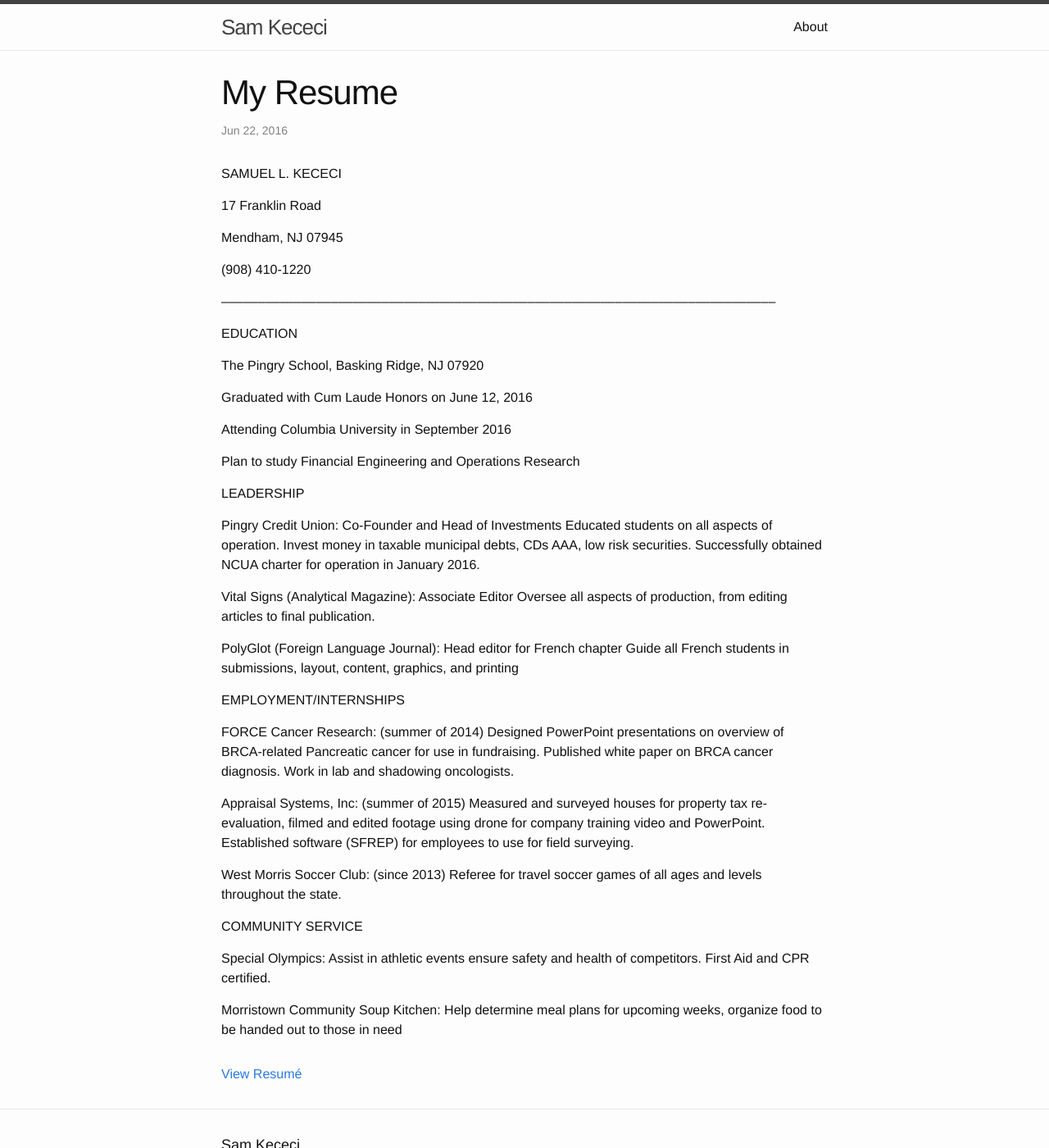
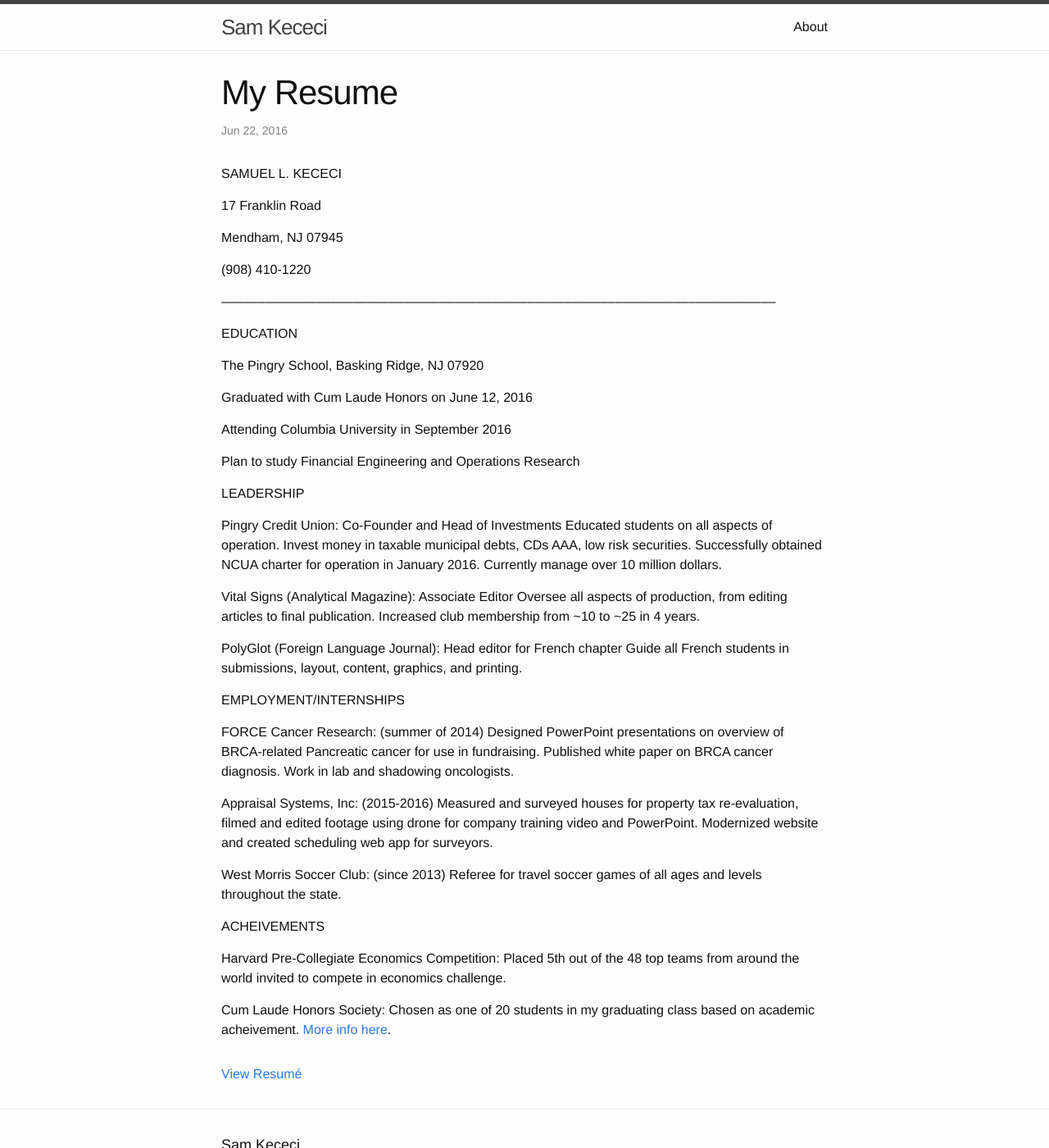
Before and after one commit to skececi/skececi.github.io, a Jekyll site: the page built from _posts/2016-6-21-resume.markdown, in a window 1280 px wide and 1400 px high. Shown: the whole window at 82% size. Built offline with Jekyll 4.4.1, drawn with Linux system fonts in a browser that asks for light colours.

Commit message:
Update 2016-6-21-resume.markdown

```diff
--- a/_posts/2016-6-21-resume.markdown
+++ b/_posts/2016-6-21-resume.markdown
@@ -29,12 +29,12 @@ Plan to study Financial Engineering and Operations Research
 LEADERSHIP
 
 Pingry Credit Union: Co-Founder and Head of Investments
-Educated students on all aspects of operation. Invest money in taxable municipal debts, CDs AAA, low risk securities. Successfully obtained NCUA charter for operation in January 2016.
+Educated students on all aspects of operation. Invest money in taxable municipal debts, CDs AAA, low risk securities. Successfully obtained NCUA charter for operation in January 2016. Currently manage over 10 million dollars.
 
 Vital Signs (Analytical Magazine): Associate Editor
-Oversee all aspects of production, from editing articles to final publication.
+Oversee all aspects of production, from editing articles to final publication. Increased club membership from ~10 to ~25 in 4 years.
 
-PolyGlot (Foreign Language Journal): Head editor for French chapter Guide all French students in submissions, layout, content, graphics, and printing
+PolyGlot (Foreign Language Journal): Head editor for French chapter Guide all French students in submissions, layout, content, graphics, and printing.
 
 
 EMPLOYMENT/INTERNSHIPS
@@ -43,17 +43,22 @@ FORCE Cancer Research: (summer of 2014)
 Designed PowerPoint presentations on overview of BRCA-related Pancreatic cancer for use in fundraising.
 Published white paper on BRCA cancer diagnosis. Work in lab and shadowing oncologists.
 
-Appraisal Systems, Inc: (summer of 2015)
-Measured and surveyed houses for property tax re-evaluation, filmed and edited footage using drone for company training video and PowerPoint. Established software (SFREP) for employees to use for field surveying.
+Appraisal Systems, Inc: (2015-2016)
+Measured and surveyed houses for property tax re-evaluation, filmed and edited footage using drone for company training video and PowerPoint. Modernized website and created scheduling web app for surveyors.
 
 West Morris Soccer Club: (since 2013)
 Referee for travel soccer games of all ages and levels throughout the state.
 
 
-COMMUNITY SERVICE
+ACHEIVEMENTS
 
-Special Olympics:
-Assist in athletic events ensure safety and health of competitors. First Aid and CPR certified.
+Harvard Pre-Collegiate Economics Competition:
+Placed 5th out of the 48 top teams from around the world invited to compete in economics challenge.
 
-Morristown Community Soup Kitchen:
-Help determine meal plans for upcoming weeks, organize food to be handed out to those in need
+Cum Laude Honors Society:
+Chosen as one of 20 students in my graduating class based on academic acheivement. [More info here][cumlaude].
+
+
+
+
+[cumlaude]: http://cumlaudesociety.org/
```
